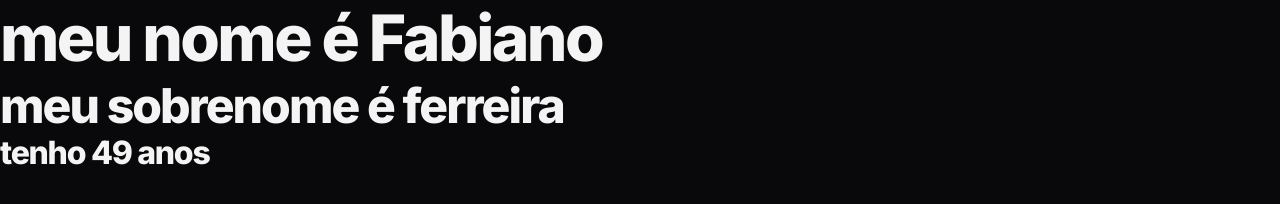
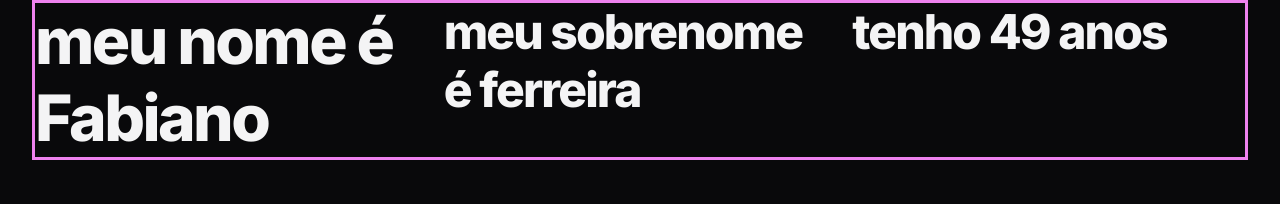
Before and after one commit to fabianopetruci/projeto_landing_page_app, a plain HTML site: page index.html in a window 1280 px wide. Drawn offline with Linux system fonts and the light colour scheme.

Commit message:
adicionando classes utilitárias

```diff
--- a/index.html
+++ b/index.html
@@ -12,8 +12,13 @@
     <link href="https://fonts.googleapis.com/css2?family=Inter:ital,opsz,wght@0,14..32,100..900;1,14..32,100..900&display=swap" rel="stylesheet">
 </head>
 <body>
-    <h1>meu nome é Fabiano</h1>
-    <h2>meu sobrenome é ferreira</h2>
-    <h3>tenho 49 anos</h3>
+    <header>
+        <div class="container even-columns">
+            <h1>meu nome é Fabiano</h1>
+            <h2>meu sobrenome é ferreira</h2>
+            <h2>tenho 49 anos</h2>
+        </div>
+    </header>
+
 </body>
 </html>
--- a/styles/global.css
+++ b/styles/global.css
@@ -37,6 +37,11 @@
     --fs-lg: 1.2rem;
     --fs-xl: 1.5rem;
     --fs-2xl: 2.5rem;
+    /*--- tamanhos para dispositivos ---*/
+    --py-base: 1rem; /* padding eixo y */
+    --py-lg:1.5rem;
+    --py-xl: 3rem;
+    --px-lg:1.5rem; /* padding eixo x */
 }
 
 /*================  PADRÃO DO HTML  ==========================*/
@@ -74,11 +79,16 @@ h3 {
 }
 
 /*--- media queries - responsividade ---*/
-@media (width >= 80em) {
+@media (width >= 80em) { /* telas maiores */
     :root {
         --fs-lg: 2rem;
         --fs-xl: 3rem;
         --fs-2xl: 4rem;
+
+        --py-base:1.5rem;
+        --py-lg:2.5rem;
+        --py-xl: 5rem;
+        --px-lg: 2rem;
     }
 }
 
--- a/styles/index.css
+++ b/styles/index.css
@@ -1 +1,2 @@
 @import url(./global.css);
+@import url(./utility.css);
--- /dev/null
+++ b/styles/utility.css
@@ -0,0 +1,51 @@
+/*===================  DEFINIÇÃO PARA CONTAINER  =============*/
+.container {
+    --max-width: 375px;
+    width: min(var(--max-width), 100% - var(--px-lg) * 2);
+    margin-inline: auto;
+    border: solid violet;
+}
+
+/*===================  PADDINGS  =============================*/
+.py-base {
+    padding-block: var(--py-base);
+}
+
+.py-lg {
+    padding-block: var(--py-lg);
+}
+
+.py-xl {
+    padding-block: var(--py-xl);
+}
+
+.px-lg {
+    padding-inline: var(--px-lg);
+}
+
+/*=================== VISIBILIDADE APENAS DESKTOP  ===========*/
+.desktop-only {
+    display:none;
+}
+
+/*===================  DISPOSIÇÃO EM COLUNAS  ================*/
+.even-columns {
+    display: grid; /* um do lado do outro */
+    gap: 1rem;
+}
+
+/*=================== MEDIA QUERIES  =========================*/
+@media (width >= 80em)  {
+    .container {
+        --max-width: 80rem;
+    }
+
+    .desktop-only {
+        display: initial;
+    }
+
+    .even-columns {
+        grid-auto-flow: column; /* um ao lado do outro */
+        grid-auto-columns: 1fr;
+    }
+}
```
